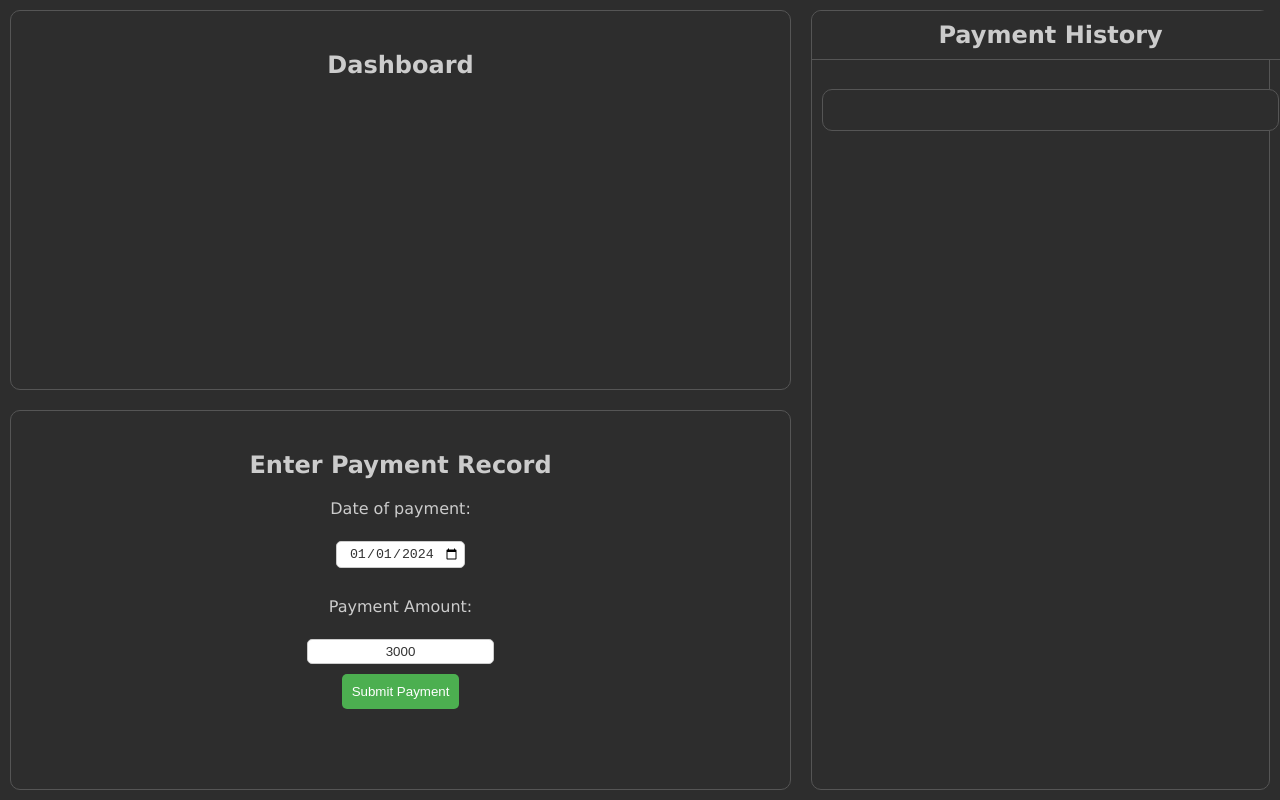
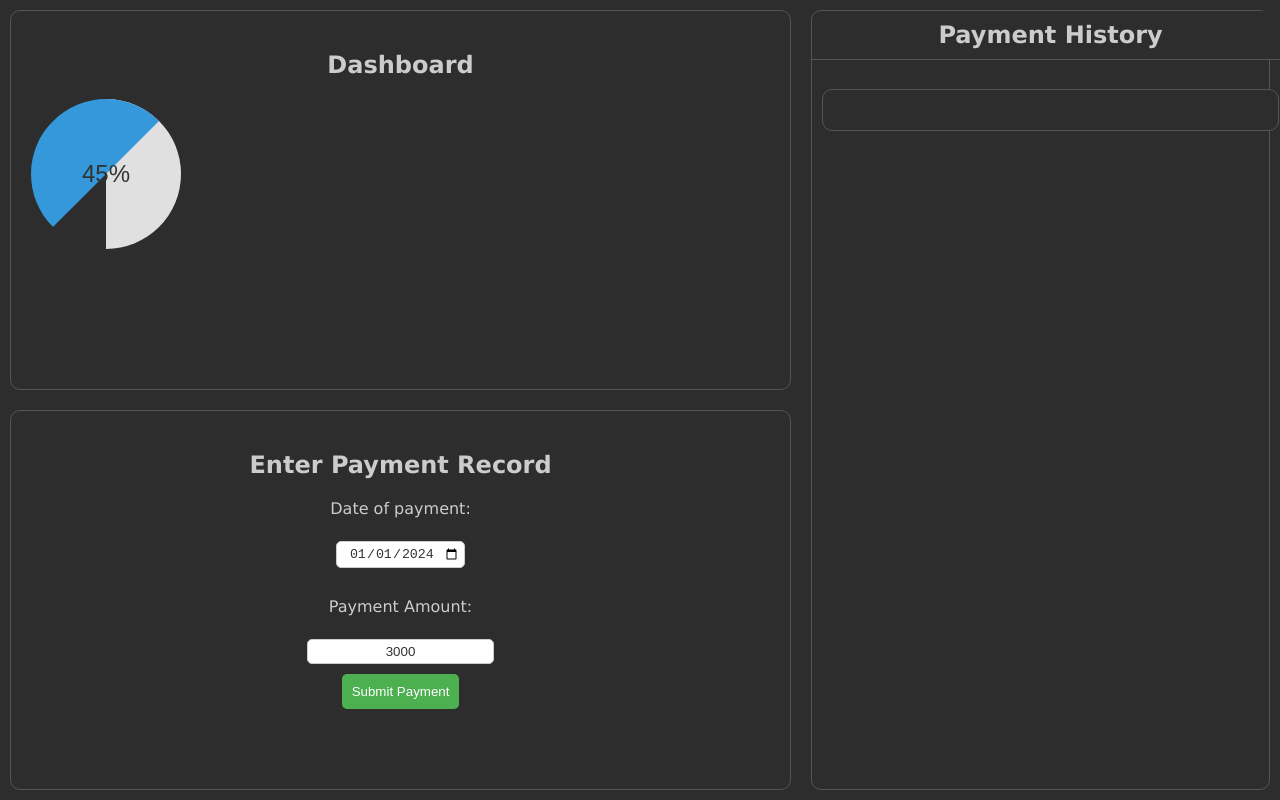
Before and after one commit to tristanphip/car_repayment_tp, a website: page public/index.html in a window 1280 px wide. Drawn offline with Linux system fonts and the light colour scheme; some packages are replaced by stand-ins of ours; no server answers.

Commit message:
Started work on radial progress indicator

```diff
--- a/public/index.html
+++ b/public/index.html
@@ -19,6 +19,11 @@
   <div class="container">
     <div class="dashboard">
       <h2>Dashboard</h2>
+      <div class="progress-container">
+        <div class="progress-circle"></div>
+        <div class="progress-fill" style="transform: rotate(45deg);"></div>
+        <div class="progress-text">45%</div>
+      </div>
     </div>
 
     <div class="entry-form">
--- a/public/styles.css
+++ b/public/styles.css
@@ -24,6 +24,7 @@ body {
     border: 1px solid #555;
     background-color: #2d2d2d;
     text-align: center;
+    align-items: center;
 }
 
 .history-log-container {
@@ -118,3 +119,37 @@ button {
     border-radius: 5px;
     cursor: pointer;
 }
+
+.progress-container {
+    position: relative;
+    width: 150px;
+    height: 150px;
+}
+
+.progress-circle {
+    width: 100%;
+    height: 100%;
+    border-radius: 50%;
+    background-color: #e0e0e0;
+    position: absolute;
+    clip: rect(0, 150px, 150px, 75px);
+}
+
+.progress-fill {
+    width: 100%;
+    height: 100%;
+    border-radius: 50%;
+    background-color: #3498db;
+    position: absolute;
+    clip: rect(0, 75px, 150px, 0);
+}
+
+.progress-text {
+    position: absolute;
+    top: 50%;
+    left: 50%;
+    transform: translate(-50%, -50%);
+    color: #333;
+    font-size: 24px;
+    font-family: Arial, sans-serif;
+}
```
